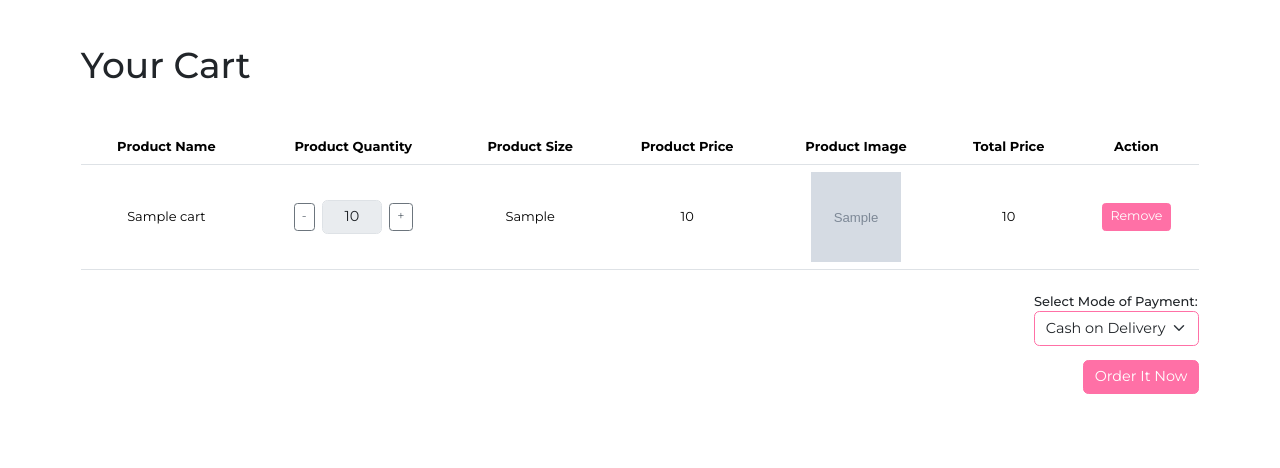
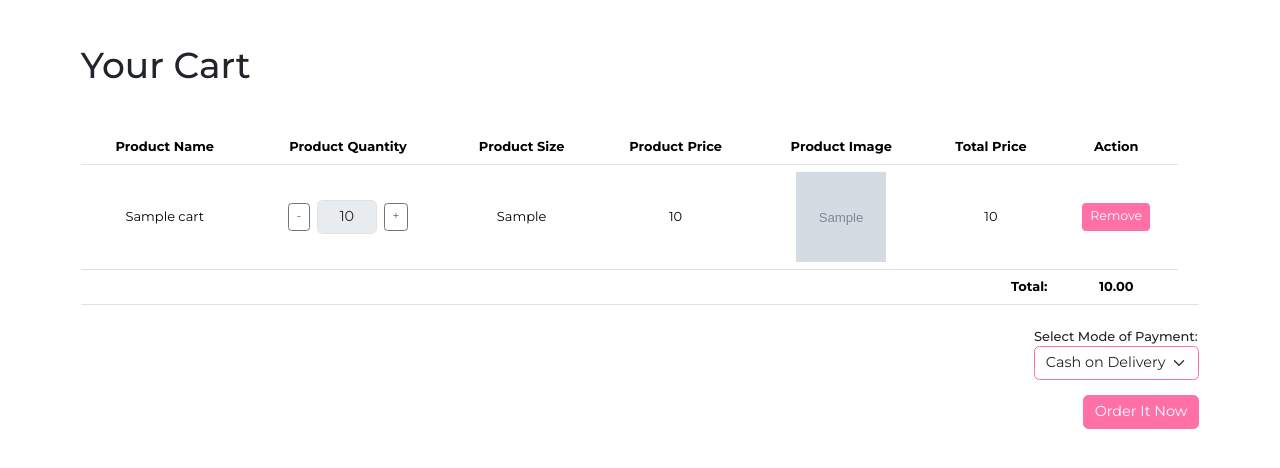
Before and after one commit to estoericull3nea/garden-brew, a PHP site: page /garden-brew/cart.php in a window 1280 px wide. Shown: the part 68-536 px from the top of the page. Run offline with PHP 8.4, Linux system fonts and the light colour scheme; the visitor is signed in with stand-in values (Sample User, id 1); tables that the repository leaves empty or names only in its code hold one stand-in row (values such as "Sample post"); grey boxes marked "Sample" are stand-in pictures; some libraries are stand-ins or nearby versions.

Commit message:
getting total

```diff
--- a/ajax/cart/fetch_cart.php
+++ b/ajax/cart/fetch_cart.php
@@ -8,7 +8,8 @@ $user_id = $_SESSION['user_id'];
 
 
 // Prepare the SQL statement
-$sql = "SELECT
+$sql = "
+SELECT
 cart.*,
 users.fname,
 users.lname,
@@ -21,7 +22,8 @@ users
 ON
 cart.user_id = users.user_id
 WHERE
-cart.user_id = ?";
+cart.user_id = ?
+";
 
 $stmt = $conn->prepare($sql);
 
--- a/cart.php
+++ b/cart.php
@@ -46,7 +46,6 @@ if (!(isset($_SESSION['user_logged_in']) && $_SESSION['user_logged_in'] === true
                 <button class="btn btn-pink">Order it now!</button>
             </div> -->
 
-
             <div class="d-flex flex-column align-items-end gap-3 mt-4 mb-5">
                 <div>
                     <label for="paymentMode" class="fw-medium">Select Mode of Payment:</label>
@@ -72,6 +71,8 @@ if (!(isset($_SESSION['user_logged_in']) && $_SESSION['user_logged_in'] === true
                 const data = JSON.parse(xhr.responseText)
                 const table_show_cart = document.getElementById('table_show_cart')
                 table_show_cart.innerHTML = ''
+
+                let totalPrice = 0;
 
                 if (data.length === 0) {
                     paymentMode.disabled = true;
@@ -103,7 +104,17 @@ if (!(isset($_SESSION['user_logged_in']) && $_SESSION['user_logged_in'] === true
                         </tr>
                     `
                     table_show_cart.innerHTML += cart_item
+                    totalPrice += parseFloat(cart.prod_total);
                 })
+                // Add the total price row
+                const total_row = `
+            <tr>
+                <td colspan="6" class="text-end fw-bold">Total:</td>
+                <td class="fw-bold">${totalPrice.toFixed(2)}</td>
+                <td></td>
+            </tr>
+        `;
+                table_show_cart.innerHTML += total_row;
             }
             xhr.send()
         }
```
